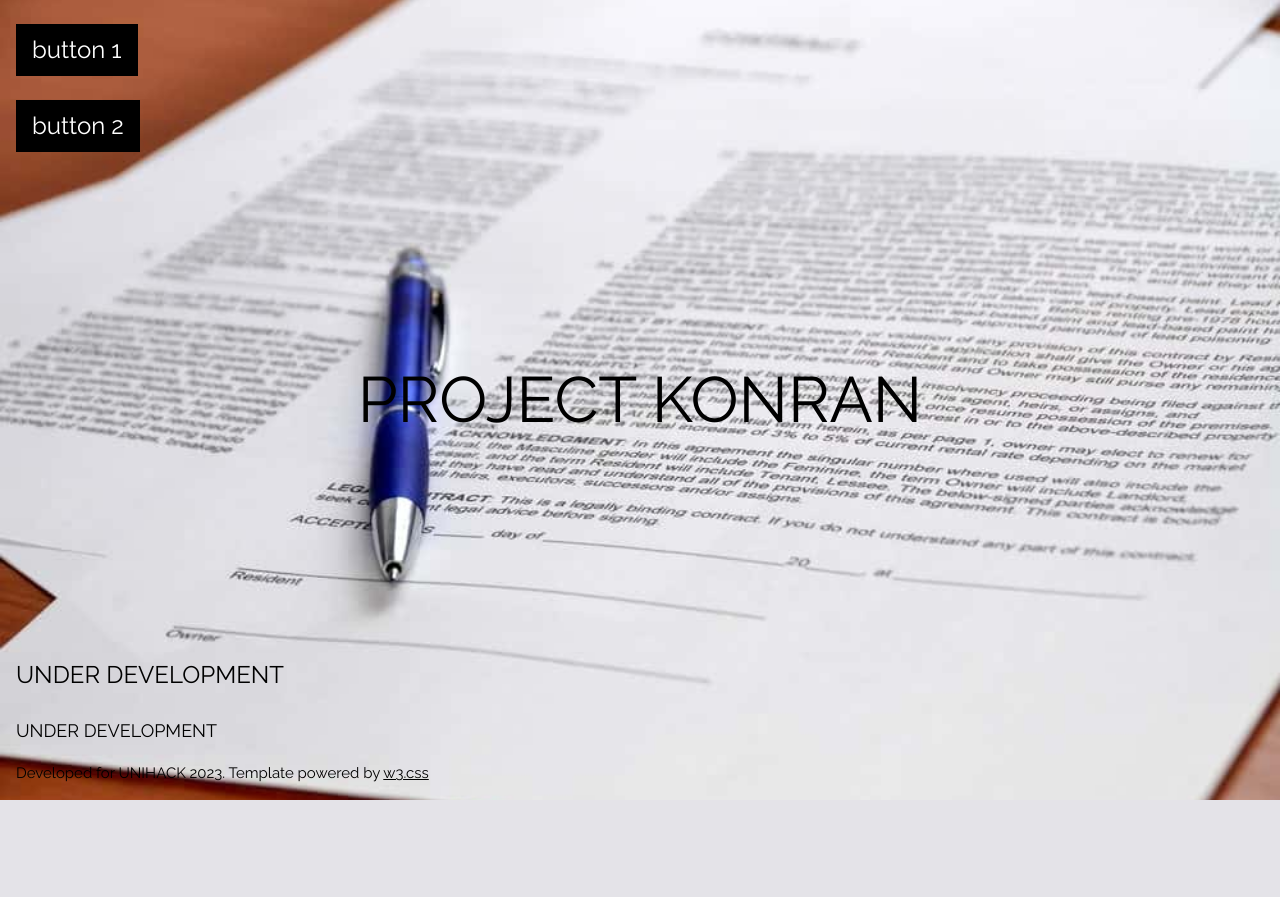
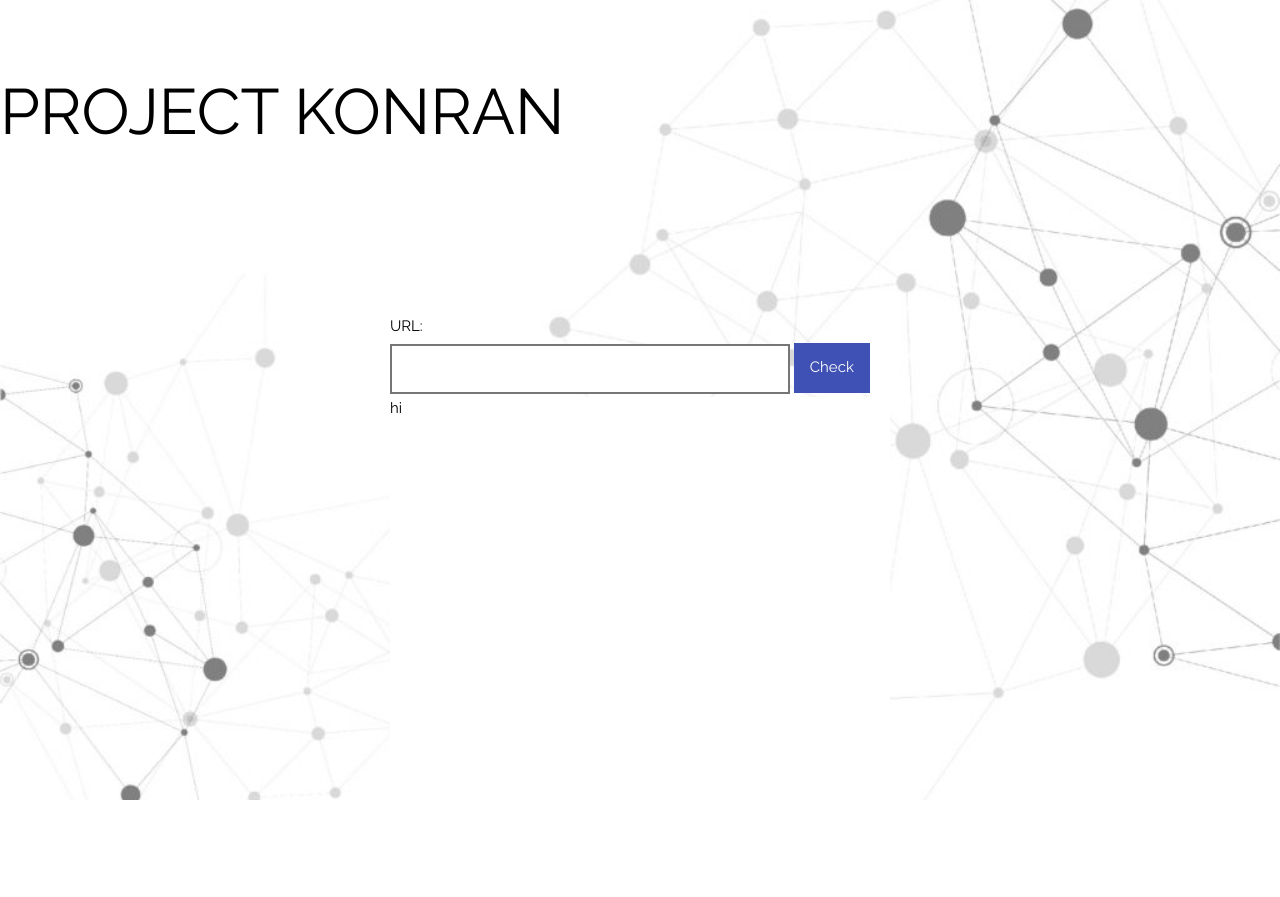
Before and after one commit to wannita901/konran, a Flask app: page / in a window 1280 px wide. Before the commit the page ends 800 px from the top, so only its background shows below. Run offline with Flask 2, Linux system fonts and the light colour scheme.

Commit message:
added front-end components

```diff
--- a/app/templates/home.html
+++ b/app/templates/home.html
@@ -1,24 +1,30 @@
 <!DOCTYPE html>
 <html>
 <head>
-<title>PROJECT KONRAN</title>
+<title>Project Konran</title>
 <meta charset="UTF-8">
 <meta name="viewport" content="width=device-width, initial-scale=1">
 <link rel="stylesheet" href="https://www.w3schools.com/w3css/4/w3.css">
+<link href="style.css" rel="stylesheet">
 <link rel="stylesheet" href="https://fonts.googleapis.com/css?family=Raleway">
 <style>
   body,h1,h5 {font-family: "Raleway", sans-serif}
   body, html {height: 100%}
   .bgimg {
-  background-image: url('\images/contracts.jpg');
+    background-image: url(\images/Background-website-01-1024x687.jpg);
     min-height: 100%;
     background-position: center;
     background-size: cover;
+  }
+  h1 {
+    color:black;
+    font-size: 24px;
   }
 </style>
 </head>
 <body>
 
+<!--
 <div class="bgimg w3-display-container w3-text-black">
   <div class="w3-display-middle w3-jumbo">
     <p>PROJECT KONRAN</p>
@@ -32,10 +38,10 @@ body, html {height: 100%}
     <p class="w3-large">UNDER DEVELOPMENT</p>
     <p>Developed for UNIHACK 2023. Template powered by <a href="https://www.w3schools.com/w3css/default.asp" target="_blank">w3.css</a></p>
   </div>
-</div>
+</div> -->
 
 <!-- Menu Modal -->
-<div id="menu" class="w3-modal">
+<!-- <div id="menu" class="w3-modal">
   <div class="w3-modal-content w3-animate-zoom">
     <div class="w3-container w3-black w3-display-container">
       <span onclick="document.getElementById('menu').style.display='none'" class="w3-button w3-display-topright w3-large">x</span>
@@ -66,10 +72,10 @@ body, html {height: 100%}
       <h5>Cheese <b>$5.50</b></h5>
     </div>
   </div>
-</div>
+</div> -->
 
 <!-- Contact Modal -->
-<div id="contact" class="w3-modal">
+<!-- <div id="contact" class="w3-modal">
   <div class="w3-modal-content w3-animate-zoom">
     <div class="w3-container w3-black">
       <span onclick="document.getElementById('contact').style.display='none'" class="w3-button w3-display-topright w3-large">x</span>
@@ -86,7 +92,30 @@ body, html {height: 100%}
       </form>
     </div>
   </div>
+</div> -->
+<div class="bgimg w3-display-container w3-text-black">
+  <div class="w3-display-topleft w3-jumbo">
+    <p>PROJECT KONRAN</p>
+  </div>
+  <div class="w3-display-middle" style="height:200px; width: 500px;">
+    <p style="background-color: transparent; margin-bottom: 5px;">URL:</p>
+    <input type="text" id="url" name="url" style="width: 400px; border-style:solid; ">
+    <button class="w3-button w3-indigo" style="padding-top: 13px; padding-bottom: 15px; margin-bottom: 4px;"> Check </button>
+    <div class="card" style="width: 500px; height: 500px; background-color: white;">
+      <text>hi</text>
+    </div>
   </div>
 
+
+  </div>
+  <!-- <div class="w3-display-topleft w3-container w3-xlarge">
+    <p><button onclick="document.getElementById('menu').style.display='block'" class="w3-button w3-black">button 1</button></p>
+    <p><button onclick="document.getElementById('contact').style.display='block'" class="w3-button w3-black">button 2</button></p>
+  </div> -->
+  <!-- <div class="w3-display-bottomleft w3-container">
+    <p class="w3-xlarge">UNDER DEVELOPMENT</p>
+    <p class="w3-large">UNDER DEVELOPMENT</p>
+    <p>Developed for UNIHACK 2023. Template powered by <a href="https://www.w3schools.com/w3css/default.asp" target="_blank">w3.css</a></p>
+  </div> -->
 </body>
 </html>
--- /dev/null
+++ b/app/templates/style.css
@@ -0,0 +1,5 @@
+input[type=text] {
+    width: 100%;
+    padding: 12px 20px;
+    box-sizing: border-box;
+  }
```
Also changed, not shown: app/templates/controller.js (added), app/templates/images/Background-website-01-1024x687.jpg (added), app/templates/images/contracts.jpg (deleted), app/templates/test.html (added). Lines whose indentation alone changed are shown as unchanged.
